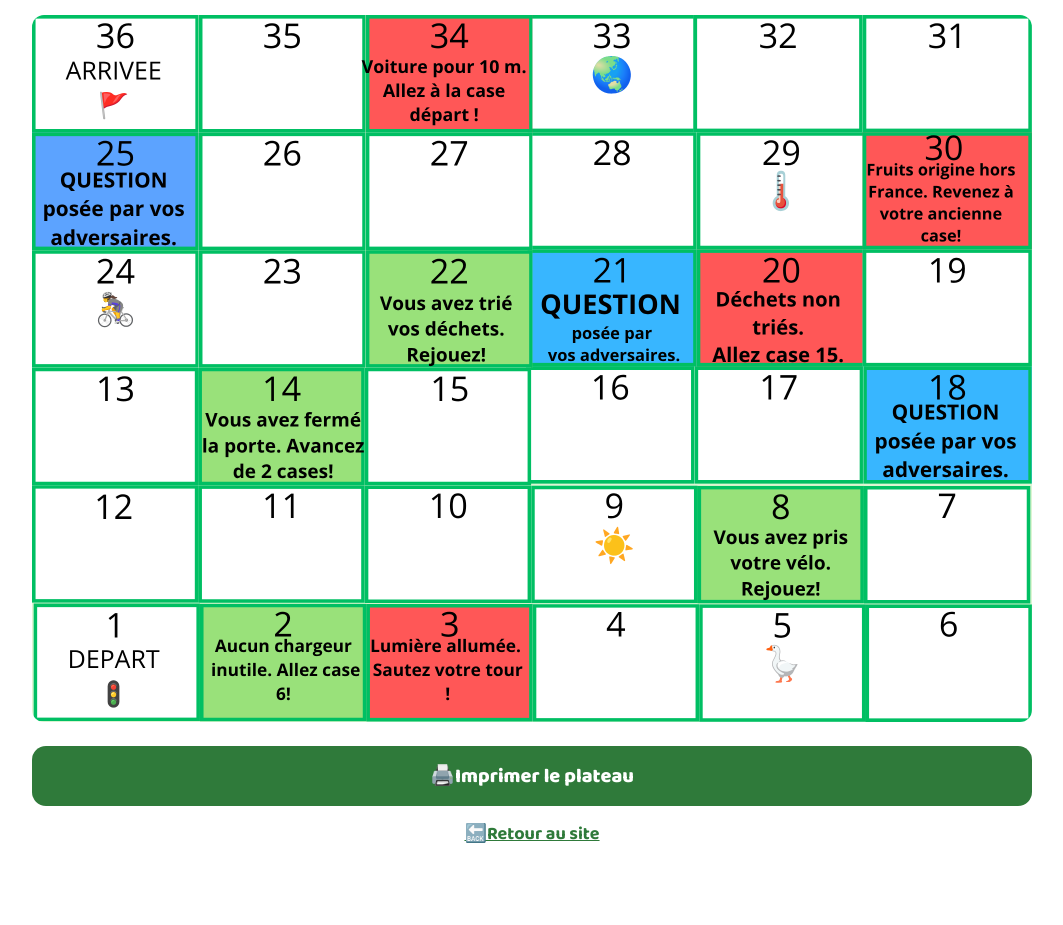
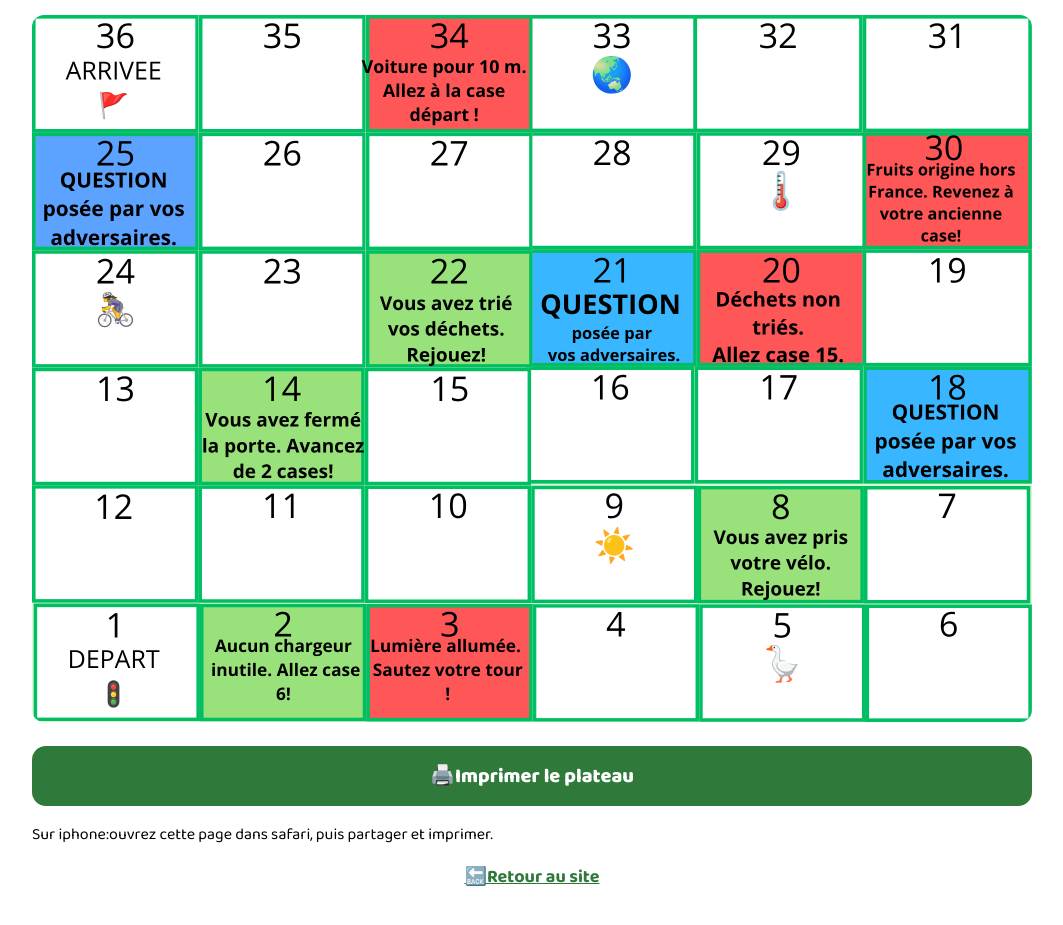
Before and after one commit to Milla202692/ecodefi, a plain HTML site: page plateau.html in a window 1280 px wide. Shown: the part 97-1022 px from the top of the page, without its empty margins (108-1171 px from the left). Before the commit the page ends 969 px from the top, so only its background shows below. Drawn offline with Linux system fonts and the light colour scheme.

Commit message:
Update plateau.html
Ajout aide

```diff
--- a/plateau.html
+++ b/plateau.html
@@ -20,6 +20,9 @@
     <button class="retour" onclick="window.print()">
       🖨️Imprimer le plateau
     </button>
+	 <p class=aide>
+		 Sur iphone:ouvrez cette page dans safari, puis partager et imprimer.
+	<p>
     <a class="retour-site" href="index.html">🔙Retour au site</a>
   </main>
 
```
